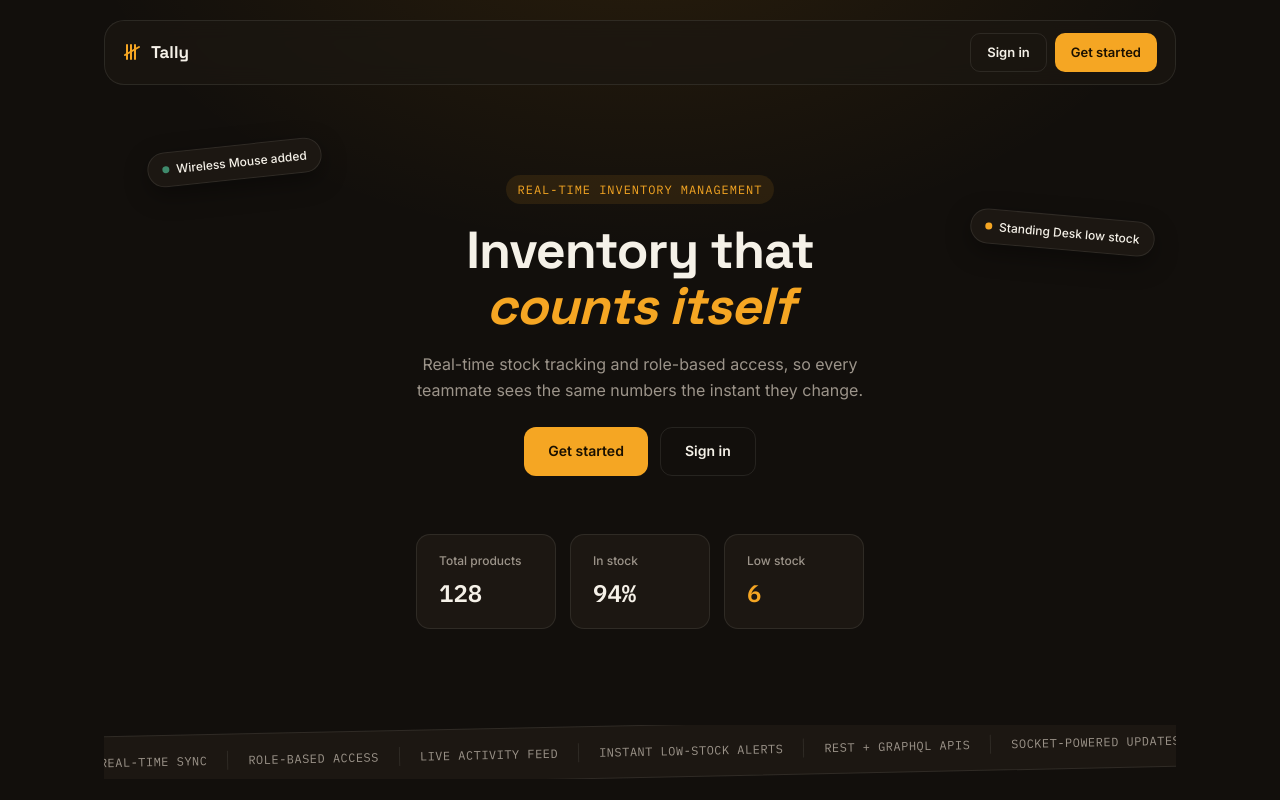
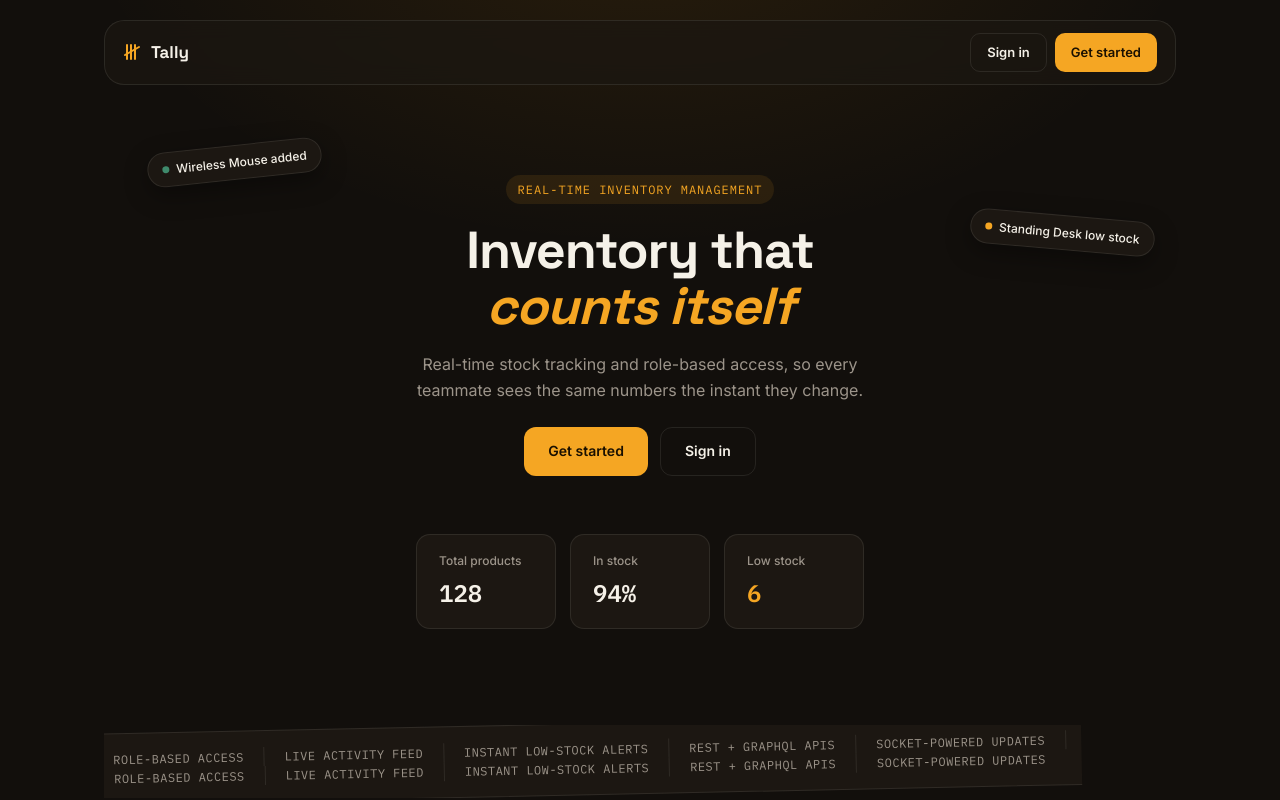
Before and after one commit to ElidryssyYassineDev/codveda-fullstack-internship, a React (Vite) app in the folder LEVEL-1/client/: page / in a window 1280 px wide. Shown: the top 800 px of the page. Built offline with nearby package versions, Linux system fonts and the light colour scheme; no server answers.

Commit message:
feat(client): animate capability ribbon into a real seamless infinite scroll

```diff
--- a/LEVEL-1/client/src/pages/LandingPage.jsx
+++ b/LEVEL-1/client/src/pages/LandingPage.jsx
@@ -1,6 +1,7 @@
 import { Link, Navigate } from 'react-router-dom'
 import { useAuth } from '../context/AuthContext'
 import { Zap, ShieldCheck, LayoutDashboard } from 'lucide-react'
+import { motion } from 'framer-motion'
 
 function TallyMark() {
   return (
@@ -74,12 +75,17 @@ function LandingPage() {
           </div>
         </section>
 
-        <div className="landing__ribbon">
-          <div className="landing__ribbon-track">
-            {CAPABILITIES.map((cap, i) => (
+         <div className="landing__ribbon">
+          <motion.div
+            className="landing__ribbon-track"
+            style={{ rotate: -1.2 }}
+            animate={{ x: ['0%', '-50%'] }}
+            transition={{ duration: 24, repeat: Infinity, repeatType: 'loop', ease: 'linear' }}
+          >
+            {[...CAPABILITIES, ...CAPABILITIES].map((cap, i) => (
               <span key={i} className="landing__ribbon-item">{cap}</span>
             ))}
-          </div>
+          </motion.div>
         </div>
 
         <section className="landing__features">
```
